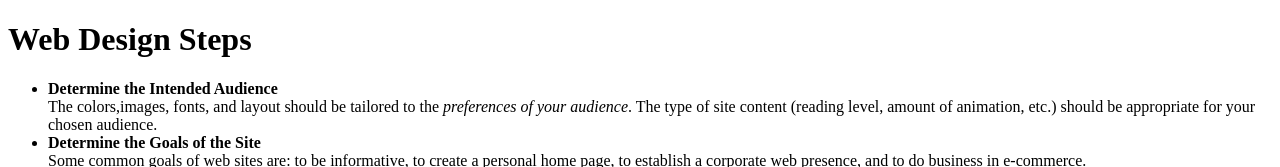
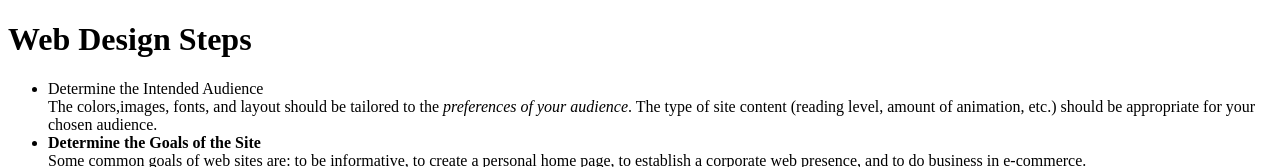
Before and after one commit to IAZetaTauri/SDEV1022, a plain HTML site: page test_design.html in a window 1280 px wide. Shown: the top 167 px of the page. Drawn offline with Linux system fonts and the light colour scheme.

Commit message:
Added a test syntax error

```diff
--- a/test_design.html
+++ b/test_design.html
@@ -7,7 +7,7 @@
     <body>
         <h1>Web Design Steps</h1>
         <ul>
-            <li><strong>Determine the Intended Audience</strong><br>The colors,images, fonts, and layout should be tailored to the <em>preferences of your audience</em>. The type of site content (reading level, amount of animation, etc.) should be appropriate for your chosen audience.</li>
+            <li>Determine the Intended Audience</strong><br>The colors,images, fonts, and layout should be tailored to the <em>preferences of your audience</em>. The type of site content (reading level, amount of animation, etc.) should be appropriate for your chosen audience.</li>
             <li><strong>Determine the Goals of the Site</strong><br>Some common goals of web sites are: to be informative, to create a personal home page, to establish a corporate web presence, and to do business in e-commerce.</li>
             <li><strong>Determine the General Content and Create a Site Map</strong><br>The site map is sometimes called a Storyboard. Common organizational structures for Web sites are: hierarchical, linear, and random.</li>
             <li><strong>Sketch a Tentative Page Layout</strong><br><em>Be consistent</em> in your overall layout - color, typeface, logo location, navigation bar, etc. Plan your Home Page Layout to avoid scrolling. Plan your Content Page Layout to be consistent, with easy navigation.</li>
```
